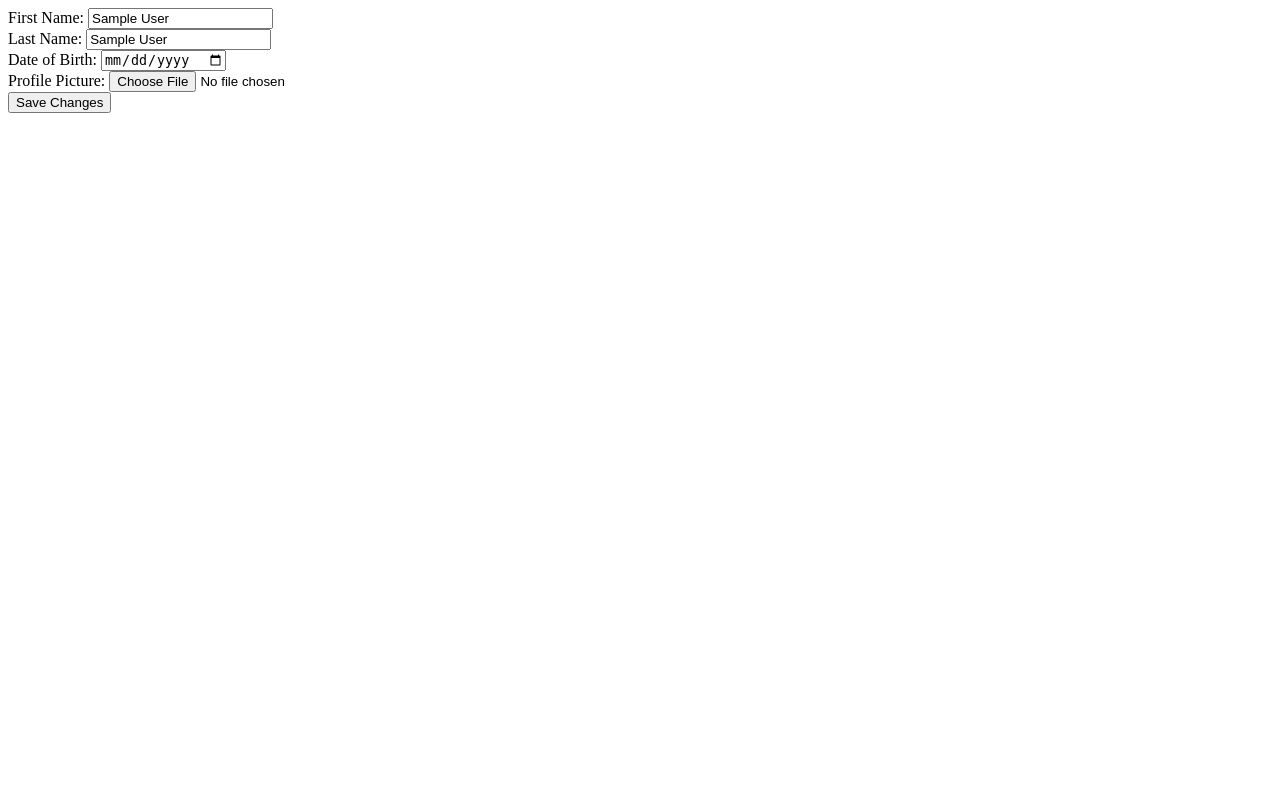
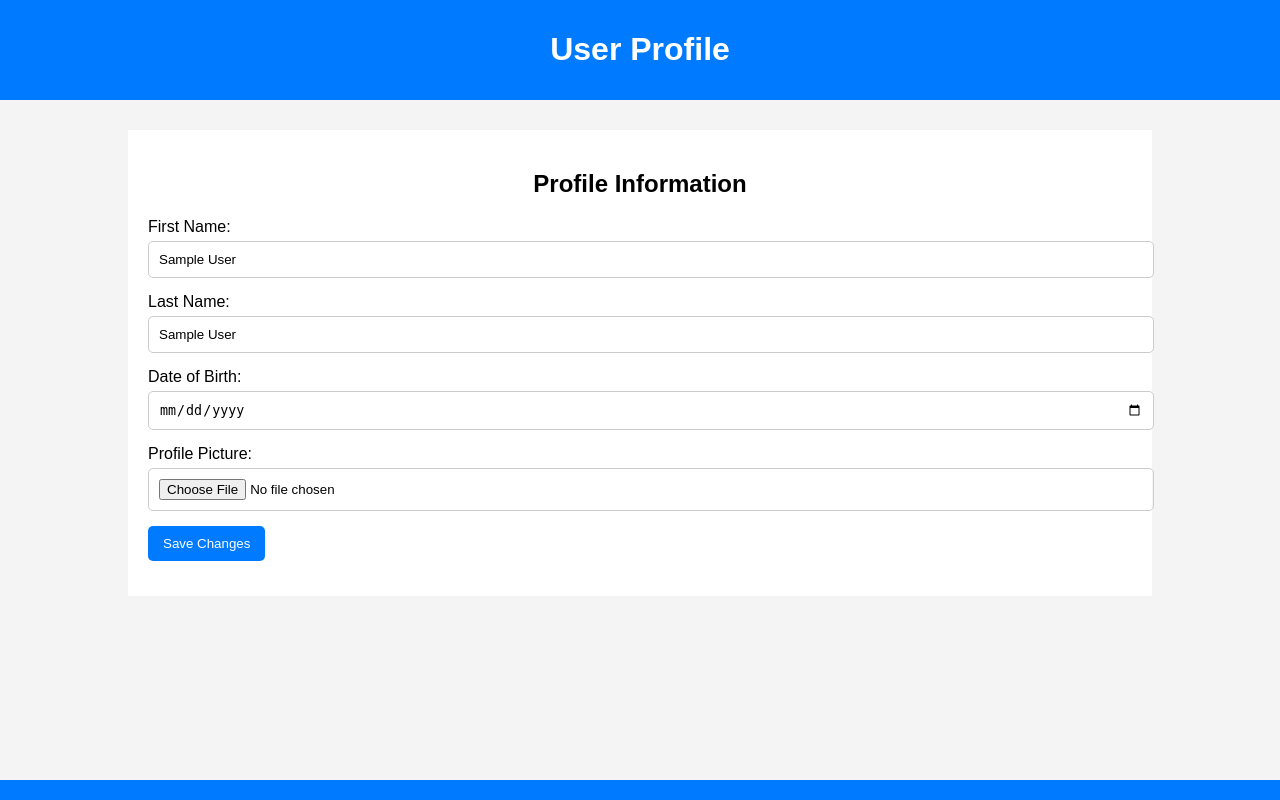
Before and after one commit to johndoniego/school-forum, a PHP site: page /user.php in a window 1280 px wide. Run offline with PHP 8.4, Linux system fonts and the light colour scheme; the visitor is signed in with stand-in values (Sample User, id 1).

Commit message:
updated: user.php

```diff
--- a/user.php
+++ b/user.php
@@ -16,43 +16,119 @@ if (isset($_SESSION['UserID'])) {
         $userProfile = $result->fetch_assoc();
     } else {
         echo "Profile not found.";
+        exit();
     }
 } else {
     echo "You must be logged in to view this page.";
+    exit();
 }
 ?>
 <!DOCTYPE html>
 <html>
-
 <head>
     <title>User Profile</title>
+    <style>
+        body {
+            font-family: Arial, sans-serif;
+            background-color: #f4f4f4;
+            margin: 0;
+            padding: 0;
+            display: flex;
+            flex-direction: column;
+            min-height: 100vh;
+        }
+        .container {
+            width: 80%;
+            margin: auto;
+            flex: 1;
+        }
+        #main-header {
+            background-color: #007bff;
+            color: #fff;
+            text-align: center;
+            padding: 10px 0;
+        }
+        #main-footer {
+            background-color: #007bff;
+            color: #fff;
+            text-align: center;
+            padding: 10px 0;
+            margin-top: auto;
+        }
+        .content {
+            background: #fff;
+            padding: 20px;
+            margin-top: 30px;
+            text-align: center;
+        }
+        .profile-picture {
+            border-radius: 50%;
+            width: 150px;
+            height: 150px;
+            object-fit: cover;
+            margin-bottom: 20px;
+        }
+        .form-group {
+            margin-bottom: 15px;
+            text-align: left;
+        }
+        .form-group label {
+            display: block;
+            margin-bottom: 5px;
+        }
+        .form-group input[type="text"], .form-group input[type="date"], .form-group input[type="file"] {
+            width: 100%;
+            padding: 10px;
+            border: 1px solid #ccc;
+            border-radius: 5px;
+        }
+        .form-group input[type="submit"] {
+            background-color: #007bff;
+            color: #fff;
+            padding: 10px 15px;
+            border: none;
+            border-radius: 5px;
+            cursor: pointer;
+        }
+        .form-group input[type="submit"]:hover {
+            background-color: #555;
+        }
+    </style>
 </head>
-
 <body>
+    <header id="main-header">
+        <h1>User Profile</h1>
+    </header>
+    <div class="container">
+        <div class="content">
+            <h2>Profile Information</h2>
             <?php if (!empty($userProfile['ProfilePicture'])): ?>
-        <img src="uploads/<?php echo htmlspecialchars($userProfile['ProfilePicture']); ?>" alt="Profile Picture" style="width: 100px; height: 100px;"><br>
+                <img src="uploads/<?php echo htmlspecialchars($userProfile['ProfilePicture']); ?>" alt="Profile Picture" class="profile-picture"><br>
             <?php endif; ?>
-
             <form method="post" action="actions/edit-user.php" enctype="multipart/form-data">
+                <div class="form-group">
                     <label for="firstName">First Name:</label>
-        <input type="text" id="firstName" name="firstName"
-            value="<?php echo htmlspecialchars($userProfile['FirstName']); ?>"><br>
-
+                    <input type="text" id="firstName" name="firstName" value="<?php echo htmlspecialchars($userProfile['FirstName']); ?>"><br>
+                </div>
+                <div class="form-group">
                     <label for="lastName">Last Name:</label>
-        <input type="text" id="lastName" name="lastName"
-            value="<?php echo htmlspecialchars($userProfile['LastName']); ?>"><br>
-
+                    <input type="text" id="lastName" name="lastName" value="<?php echo htmlspecialchars($userProfile['LastName']); ?>"><br>
+                </div>
+                <div class="form-group">
                     <label for="dateOfBirth">Date of Birth:</label>
-        <input type="date" id="dateOfBirth" name="dateOfBirth"
-            value="<?php echo htmlspecialchars($userProfile['DateOfBirth']); ?>"><br>
-
+                    <input type="date" id="dateOfBirth" name="dateOfBirth" value="<?php echo htmlspecialchars($userProfile['DateOfBirth']); ?>"><br>
+                </div>
+                <div class="form-group">
                     <label for="profilePicture">Profile Picture:</label>
                     <input type="file" id="profilePicture" name="profilePicture"><br>
-
-        <!-- Add more fields for the rest of the user profile information -->
-
+                </div>
+                <div class="form-group">
                     <input type="submit" value="Save Changes">
+                </div>
             </form>
+        </div>
+    </div>
+    <footer id="main-footer">
+    </footer>
 </body>
-
 </html>
```
Lines whose indentation alone changed are shown as unchanged.
